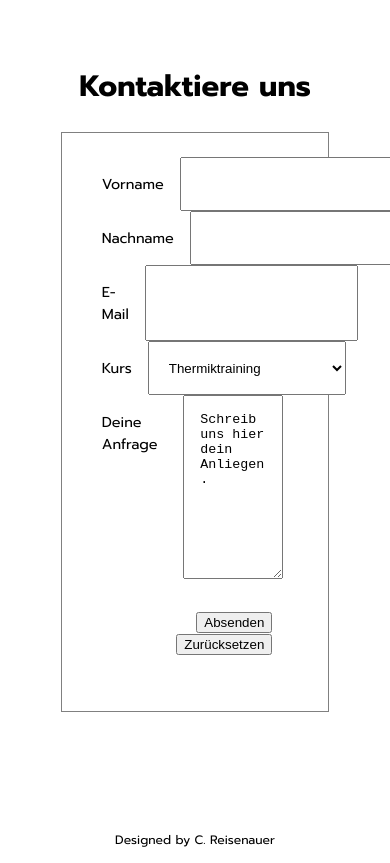
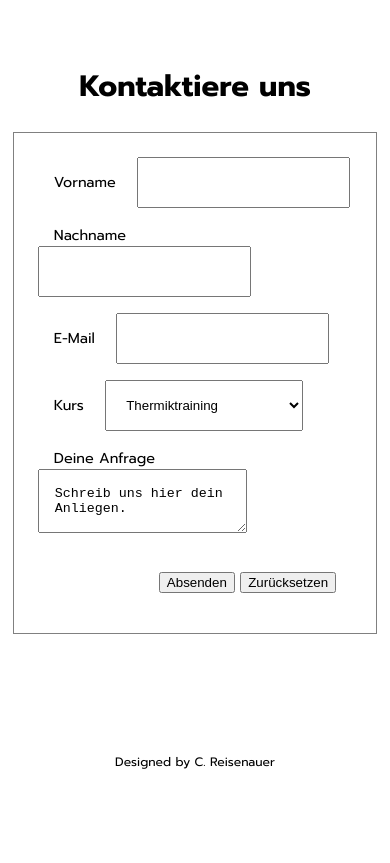
Before and after one commit to CODERS-BAY/web-aufgabe-10---responsive-themen-spielerei-cr542, a plain HTML site: page index.html in a window 390 px wide. Shown: the part 5080-5943 px from the top of the page. After the commit the page ends 5865 px from the top, so only its background shows below. Drawn offline with Linux system fonts and the light colour scheme.

Commit message:
work in progress

```diff
--- a/index.html
+++ b/index.html
@@ -169,7 +169,7 @@
             </div>
             <div class="cnt_form">
               <label for="nachricht">Deine Anfrage</label>
-              <textarea name="nachricht" id="nachricht" rows="10" cols="60">Schreib uns hier dein Anliegen.</textarea>
+              <textarea name="nachricht" id="nachricht">Schreib uns hier dein Anliegen.</textarea>
             </div>
             <div class="form_buttons">
               <button name="btn_send" type="submit">Absenden</button>
--- a/styles/main-style.css
+++ b/styles/main-style.css
@@ -149,7 +149,7 @@ footer p {
 }
 
 #contact_form {
-  max-width: 60%;
+  min-width: 60%;
   margin: 0 auto;
   border: 0.03rem solid grey;
   padding: 1.5rem;
@@ -157,7 +157,6 @@ footer p {
 
 .cnt_form {
   display: flex;
-  flex-direction: row;
 }
 
 .cnt_form > * {
@@ -167,5 +166,5 @@ footer p {
 
 .form_buttons {
   text-align: right;
-  padding: 2rem;
+  padding: 1rem;
 }
--- a/styles/media_queries.css
+++ b/styles/media_queries.css
@@ -94,6 +94,28 @@
   #flex_item_welcome_2 {
     width: 100%;
     text-align: left;
+  }
+
+  #contact_form {
+    min-width: 60%;
+    margin: 0 auto;
+    border: 0.03rem solid grey;
+    padding: 1.5rem;
+  }
+
+  .cnt_form {
+    margin-bottom: 1rem;
+    list-style-type: none;
+    display: block
+  }
+
+  .cnt_form > * {
+    padding: 1rem;
+    flex-basis: 50%;
+  }
+
+  .cnt_form label {
+
   }
 }
 
```
